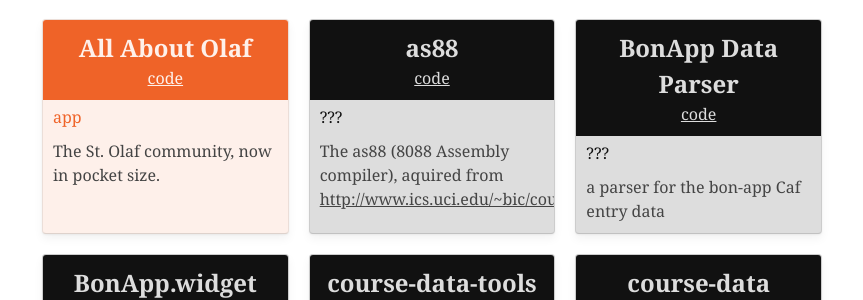
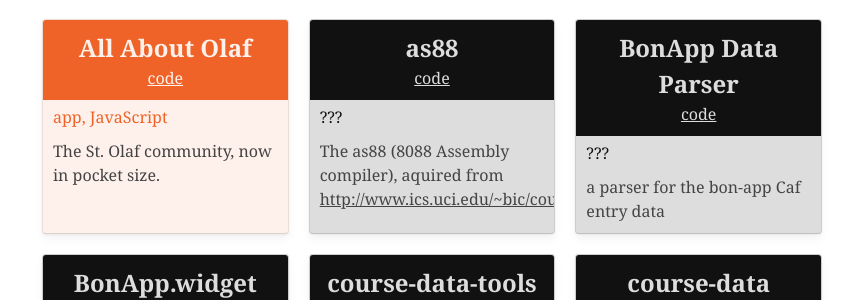
Before and after one commit to StoDevX/stodevx.github.io, a Jekyll site: the page built from index.html, in a window 1280 px wide and 900 px high. Shown: the part 307-607 px from the top of the window, without its empty margins (208-1071 px from the left). Built offline with Jekyll 4.4.1, drawn with Linux system fonts in a browser that asks for light colours.

Commit message:
Update a spelling flub
Language is important to spell correctly

```diff
--- a/index.html
+++ b/index.html
@@ -27,8 +27,8 @@
         {% for c in p.categories %}
         <span class="category-tag">{{ c }}</span>
         {% endfor %}
-        {% if p.langauge %}
-        <span class="langauge">{{ p.langauge }}</span>
+        {% if p.language %}
+        <span class="language">{{ p.language }}</span>
         {% endif %}
       </nav>
       <div class="content">
```
